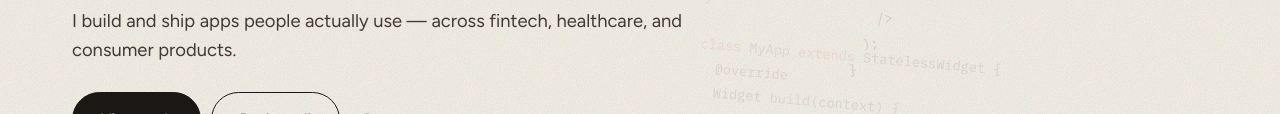
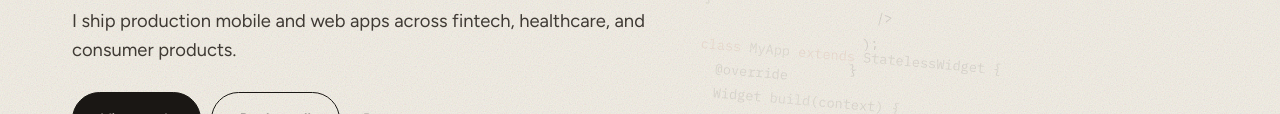
Before and after one commit to Emmyu/my-portfolio, a website: page index.html in a window 1280 px wide. Shown: the part 493-607 px from the top of the page. Drawn offline with Linux system fonts and the light colour scheme.

Commit message:
Tighten the hero line to a clearer, more specific intro.
Co-authored-by: Cursor <cursoragent@cursor.com>

```diff
--- a/index.html
+++ b/index.html
@@ -92,7 +92,7 @@
       <em>Aderemi</em>
     </h1>
     <div class="hero-bottom">
-      <p class="hero-lead" id="hero-tagline">I build and ship apps people actually use — across fintech, healthcare, and consumer products.</p>
+      <p class="hero-lead" id="hero-tagline">I ship production mobile and web apps across fintech, healthcare, and consumer products.</p>
       <div class="hero-actions">
         <a href="#work" class="btn-primary">View work</a>
         <a href="https://calendly.com/emmyunng/30min" target="_blank" rel="noopener" class="btn-outline">Book a call</a>
```
